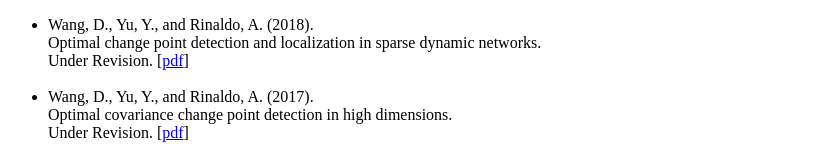
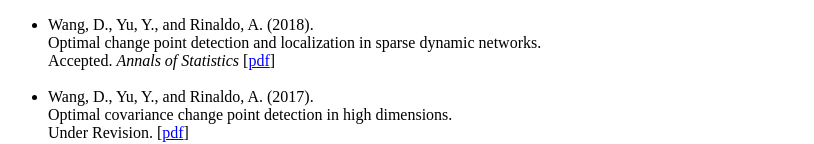
Before and after one commit to darenwang/website, a plain HTML site: page index.html in a window 1280 px wide. Shown: the part 775-919 px from the top of the page, without its empty margins (17-831 px from the left). Drawn offline with Linux system fonts and the light colour scheme.

Commit message:
Update index.html

```diff
--- a/index.html
+++ b/index.html
@@ -106,7 +106,7 @@ Perrotti, L.*, Walkington, N.*, and Wang, D.* (2017).
 Wang, D., Yu, Y., and Rinaldo, A. (2018).
 </br> Optimal change point detection and localization in sparse dynamic networks.
 </br>
-<a> Under Revision. [<a href="https://arxiv.org/abs/1809.09602" style="color:#0000FF;">pdf</a>]
+<a>Accepted. <i> Annals of Statistics</i> [<a href="https://arxiv.org/abs/1809.09602" style="color:#0000FF;">pdf</a>]
 
 
 
```
